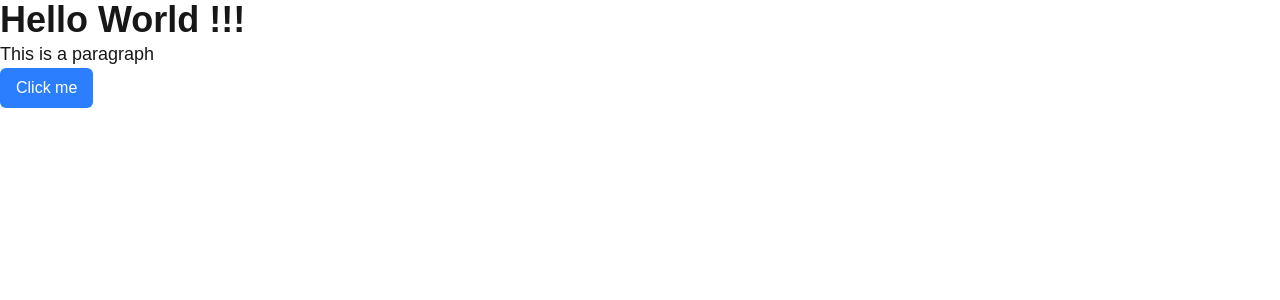
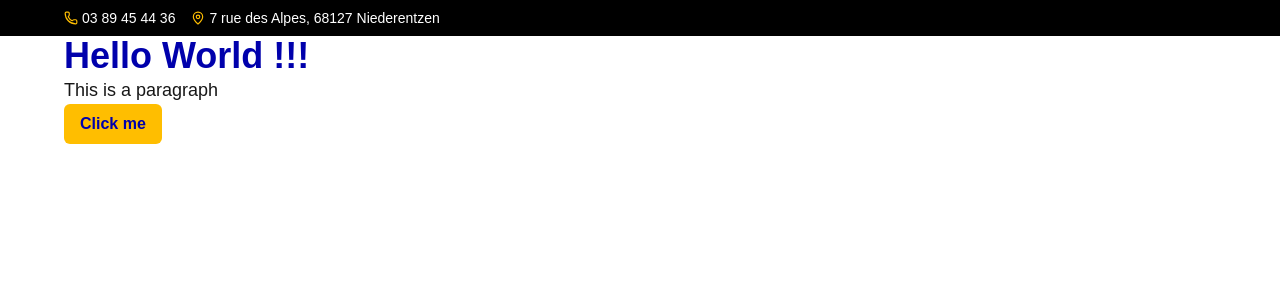
Before and after one commit to Graphandco/rl-etudes, a Next.js app: page / in a window 1280 px wide. Shown: the top 300 px of the page. Built offline with nearby package versions, Linux system fonts and the light colour scheme.

Commit message:
Add Topbar

```diff
--- a/app/globals.css
+++ b/app/globals.css
@@ -3,6 +3,8 @@
 :root {
    --background: #ffffff;
    --foreground: #171717;
+   --primary: #0000ac;
+   --accent: #ffbe00;
 }
 
 @theme inline {
@@ -10,6 +12,8 @@
    --color-foreground: var(--foreground);
    --font-sans: var(--font-geist-sans);
    --font-mono: var(--font-geist-mono);
+   --color-primary: var(--primary);
+   --color-accent: var(--accent);
 }
 
 /* @media (prefers-color-scheme: dark) {
@@ -18,9 +22,34 @@
     --foreground: #ededed;
   }
 } */
+@layer base {
+   body {
+      background: var(--background);
+      color: var(--foreground);
+      font-family: Arial, Helvetica, sans-serif;
+   }
 
-body {
-   background: var(--background);
-   color: var(--foreground);
-   font-family: Arial, Helvetica, sans-serif;
+   .wrapper {
+      max-width: 1280px;
+      padding-inline: 5vw;
+      margin-inline: auto;
+   }
+
+   .wrapper-small {
+      max-width: 800px;
+      padding-inline: 5vw;
+      margin-inline: auto;
+   }
+   @media (width <= 1024px) {
+      .wrapper,
+      .wrapper-small {
+         padding-inline: 3vw;
+      }
+   }
+   @media (width <= 769px) {
+      .wrapper,
+      .wrapper-small {
+         padding-inline: 20px;
+      }
+   }
 }
--- a/app/layout.js
+++ b/app/layout.js
@@ -1,6 +1,6 @@
 import { Geist, Geist_Mono } from "next/font/google";
 import "./globals.css";
-
+import Topbar from "@/components/header/Topbar";
 const geistSans = Geist({
    variable: "--font-geist-sans",
    subsets: ["latin"],
@@ -18,10 +18,11 @@ export const metadata = {
 
 export default function RootLayout({ children }) {
    return (
-    <html lang="en">
+      <html lang="fr">
          <body
             className={`${geistSans.variable} ${geistMono.variable} antialiased`}
          >
+            <Topbar />
             {children}
          </body>
       </html>
--- a/app/page.js
+++ b/app/page.js
@@ -2,10 +2,10 @@ import Image from "next/image";
 
 export default function Home() {
    return (
-      <section className="hero container mx-auto">
-         <h1 className="text-4xl font-bold">Hello World !!!</h1>
+      <section className="hero wrapper">
+         <h1 className="text-4xl font-bold text-primary">Hello World !!!</h1>
          <p className="text-lg">This is a paragraph</p>
-         <button className="bg-blue-500 text-white px-4 py-2 rounded-md">
+         <button className="bg-accent text-primary font-semibold px-4 py-2 rounded-md">
             Click me
          </button>
       </section>
--- /dev/null
+++ b/components/header/Topbar.jsx
@@ -0,0 +1,23 @@
+import Link from "next/link";
+import { Phone, MapPin } from "lucide-react";
+export default function Topbar() {
+   return (
+      <div className="bg-black text-white">
+         <div className="wrapper py-2 flex gap-4 items-center ">
+            <Link
+               href="tel:0389454436"
+               className="flex items-center gap-1 cursor-pointer hover:text-accent"
+            >
+               <Phone size={14} className="text-accent" />
+               <span className="text-sm">03 89 45 44 36</span>
+            </Link>
+            <div className="flex items-center gap-1">
+               <MapPin size={14} className="text-accent" />
+               <span className="text-sm">
+                  7 rue des Alpes, 68127 Niederentzen
+               </span>
+            </div>
+         </div>
+      </div>
+   );
+}
--- a/package.json
+++ b/package.json
@@ -8,6 +8,7 @@
     "start": "next start"
   },
   "dependencies": {
+    "lucide-react": "^0.562.0",
     "next": "16.1.1",
     "react": "19.2.3",
     "react-dom": "19.2.3"
```
Also changed, not shown: 2 other files (tests, documents, lock files or other folders). Lines whose indentation alone changed are shown as unchanged.
